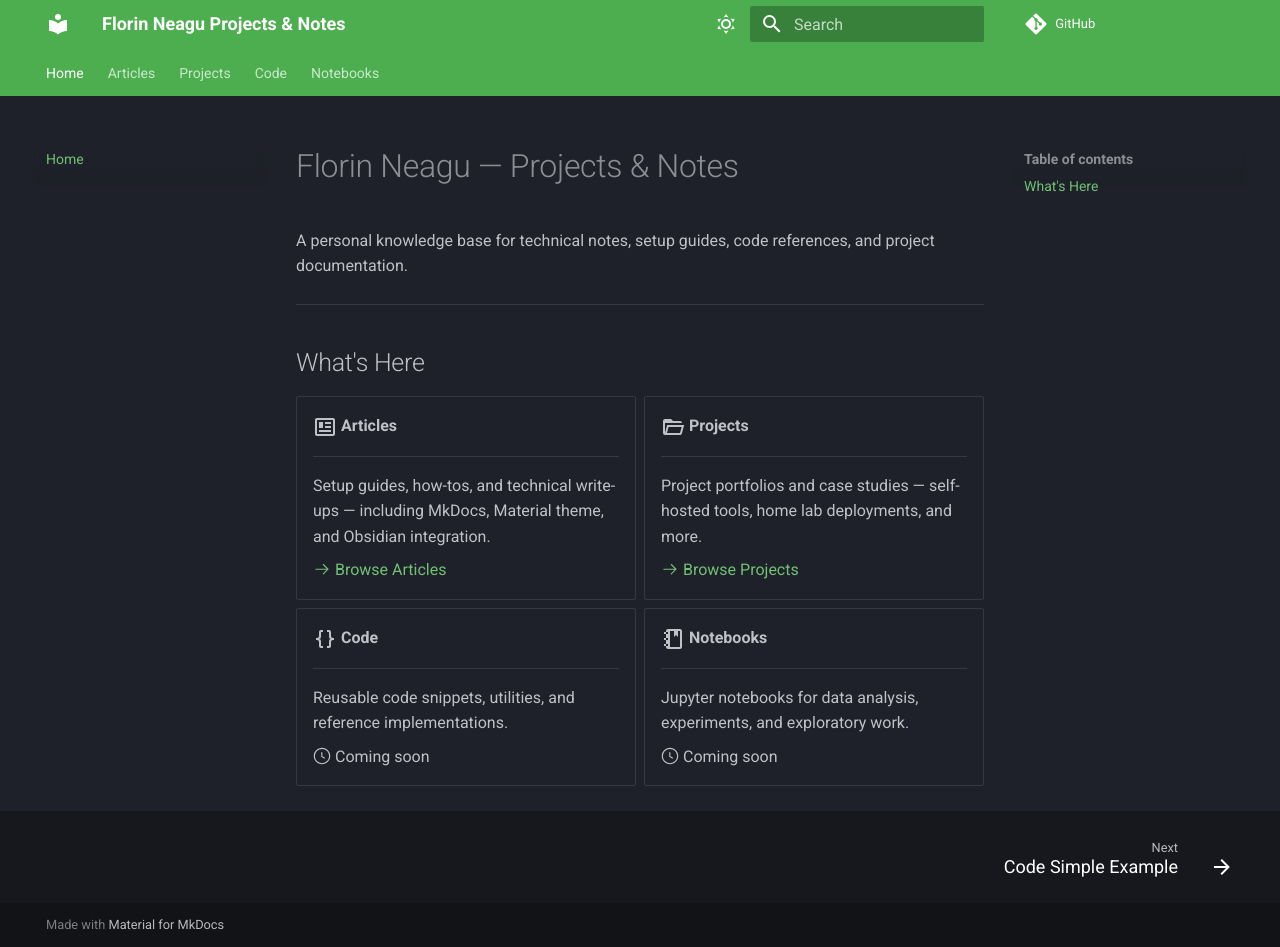
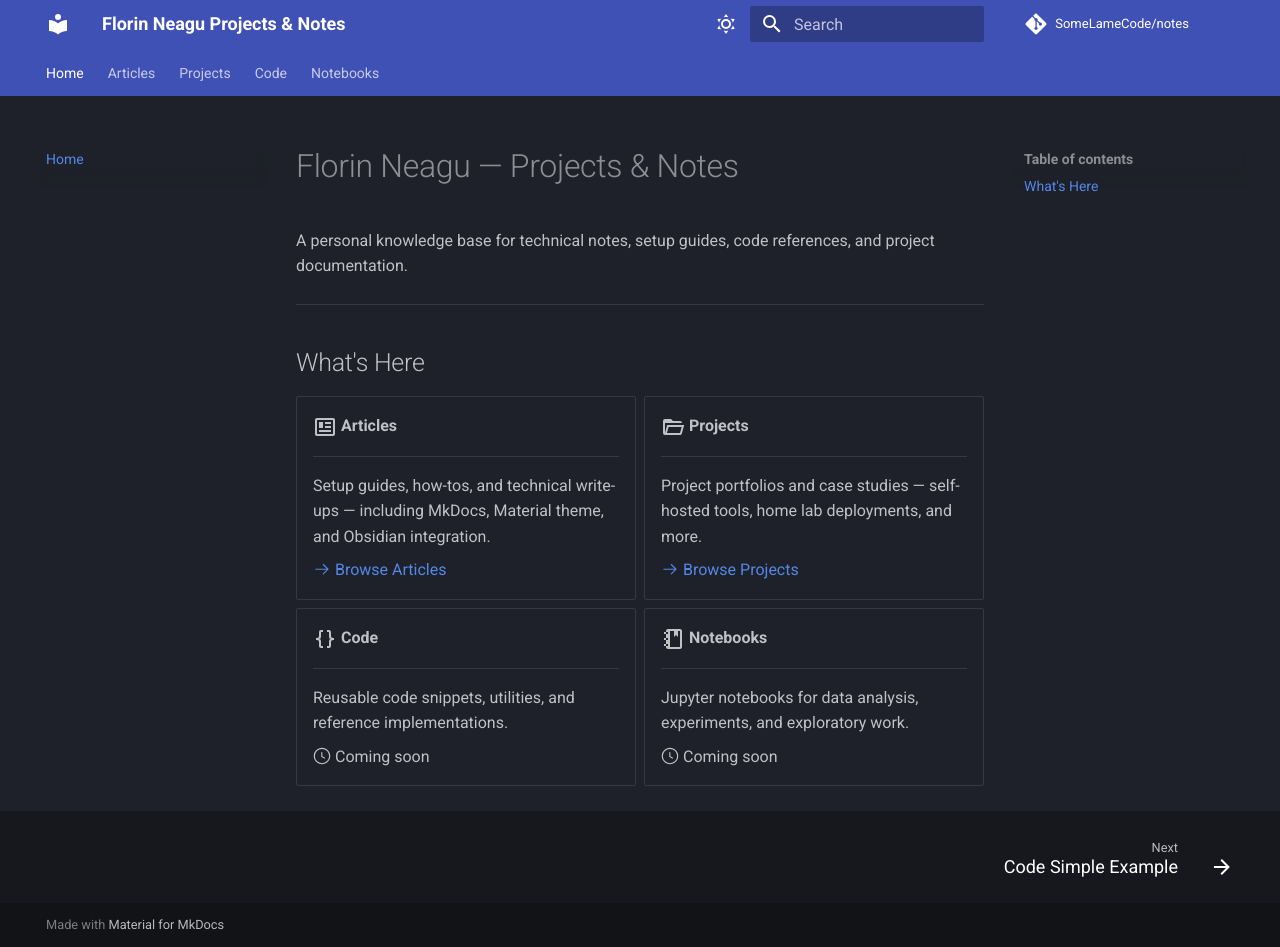
Before and after one commit to SomeLameCode/mkdocs-blog, an MkDocs documentation site: the page built from docs/index.md, in a window 1280 px wide and 947 px high. Built offline with MkDocs 1.6.1 and Material for MkDocs 9.7.7, drawn with Linux system fonts in a browser that asks for light colours; comment, search, counter and statistics services are not loaded.

Commit message:
Add requirements.txt, update theme colors and nav features, ignore project log
- Add requirements.txt with pinned dependencies
- Switch theme colors from green to indigo
- Enable navigation.top, tracking, indexes, toc.follow, and search features
- Add repo_name to mkdocs.yml
- Exclude _project-log/ from git tracking

Co-Authored-By: Claude Sonnet 4.6 <noreply@anthropic.com>

```diff
--- a/mkdocs.yml
+++ b/mkdocs.yml
@@ -3,6 +3,7 @@ site_url: https://somelamecode.github.io/notes/
 site_description: Technical notes, projects, articles, and code references
 site_author: Florin Neagu
 repo_url: https://github.com/SomeLameCode/notes
+repo_name: SomeLameCode/notes
 
 # Material theme
 theme:
@@ -13,8 +14,8 @@ theme:
       toggle:
         icon: material/weather-sunny
         name: Dark mode
-      primary: green
-      accent: deep purple
+      primary: indigo
+      accent: indigo
 
     # Light Mode
     - scheme: default
@@ -33,9 +34,16 @@ theme:
     - navigation.tabs
     - navigation.footer
     - navigation.sections
+    - navigation.top
+    - navigation.tracking
+    - navigation.indexes
     - content.code.copy
     - content.code.annotate
     - content.tabs.link
+    - toc.follow
+    - search.suggest
+    - search.highlight
+    - search.share
 
 # Plugins
 plugins:
```
Also changed, not shown: requirements.txt (added, +25 -0 lines), 1 other file.
